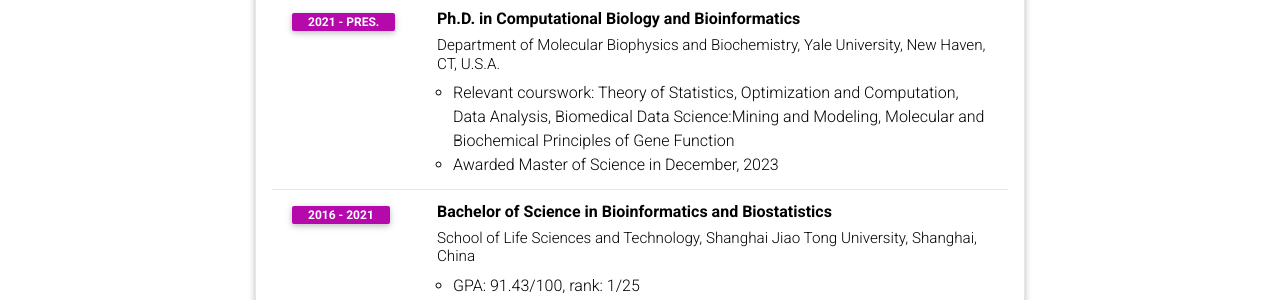
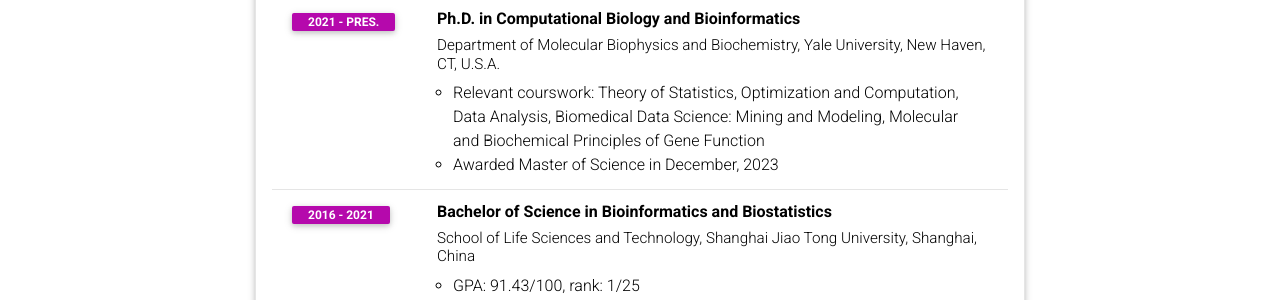
Before and after one commit to yzJiang9/yzJiang9.github.io, a Jekyll site: the page built from _pages/cv.md, in a window 1280 px wide and 900 px high. Shown: the part 394-694 px from the top of the window. Built offline with Jekyll 4.4.1, drawn with Linux system fonts in a browser that asks for light colours; comment, search, counter and statistics services are not loaded; a style sheet for code colours, icons or effects is not loaded; some of the changed lines change nothing that is shown.

Commit message:
Update cv.yml

```diff
--- a/_data/cv.yml
+++ b/_data/cv.yml
@@ -11,7 +11,7 @@
       institution: Department of Molecular Biophysics and Biochemistry, Yale University, New Haven, CT, U.S.A.
       year: 2021 - Pres.
       description:
-         - Relevant courswork&#58 Theory of Statistics, Optimization and Computation, Data Analysis, Biomedical Data Science&#58Mining and Modeling, Molecular and Biochemical Principles of Gene Function
+         - Relevant courswork&#58 Theory of Statistics, Optimization and Computation, Data Analysis, Biomedical Data Science&#58 Mining and Modeling, Molecular and Biochemical Principles of Gene Function
          - Awarded Master of Science in December, 2023
 #        - title: Description 3.
 #          contents:
```
